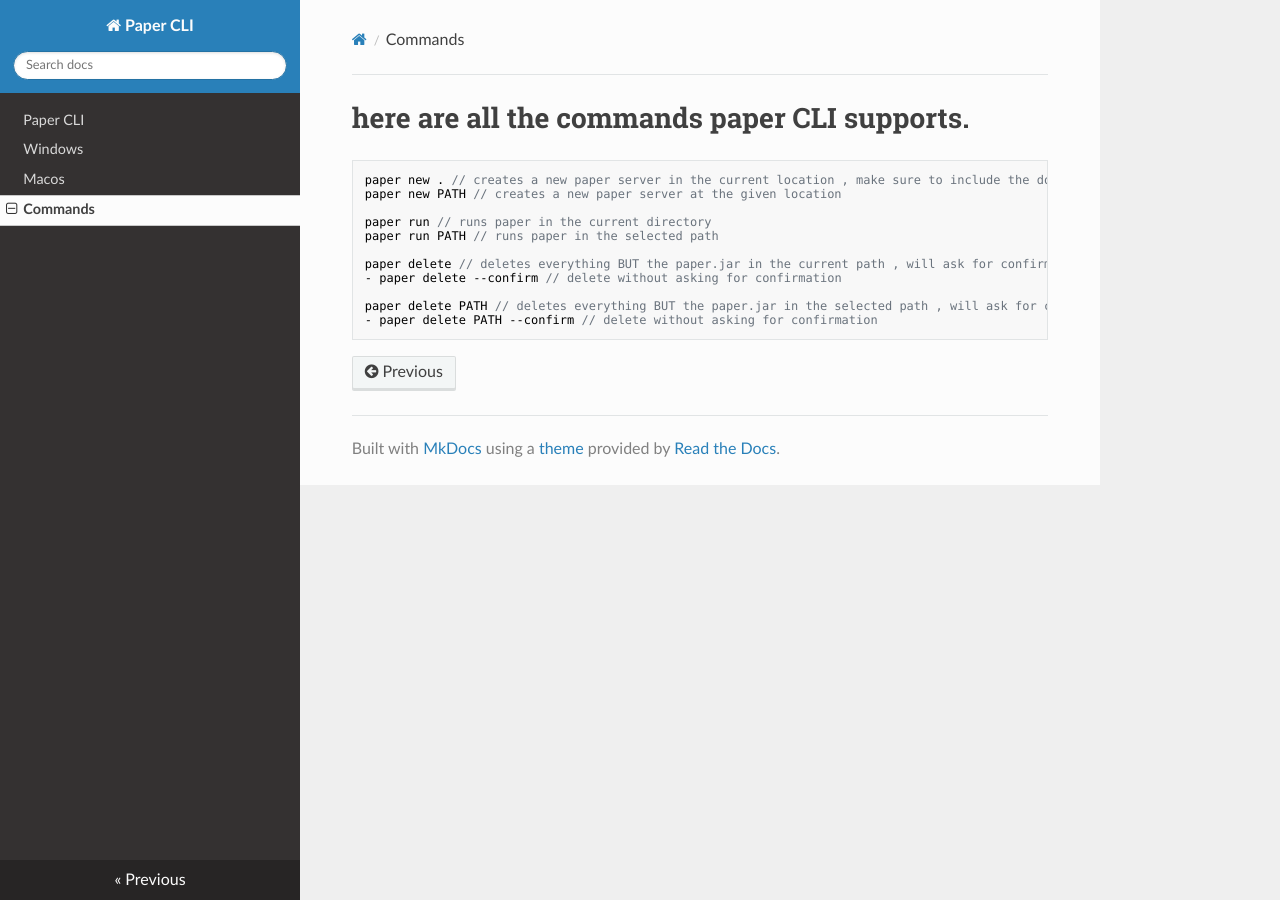
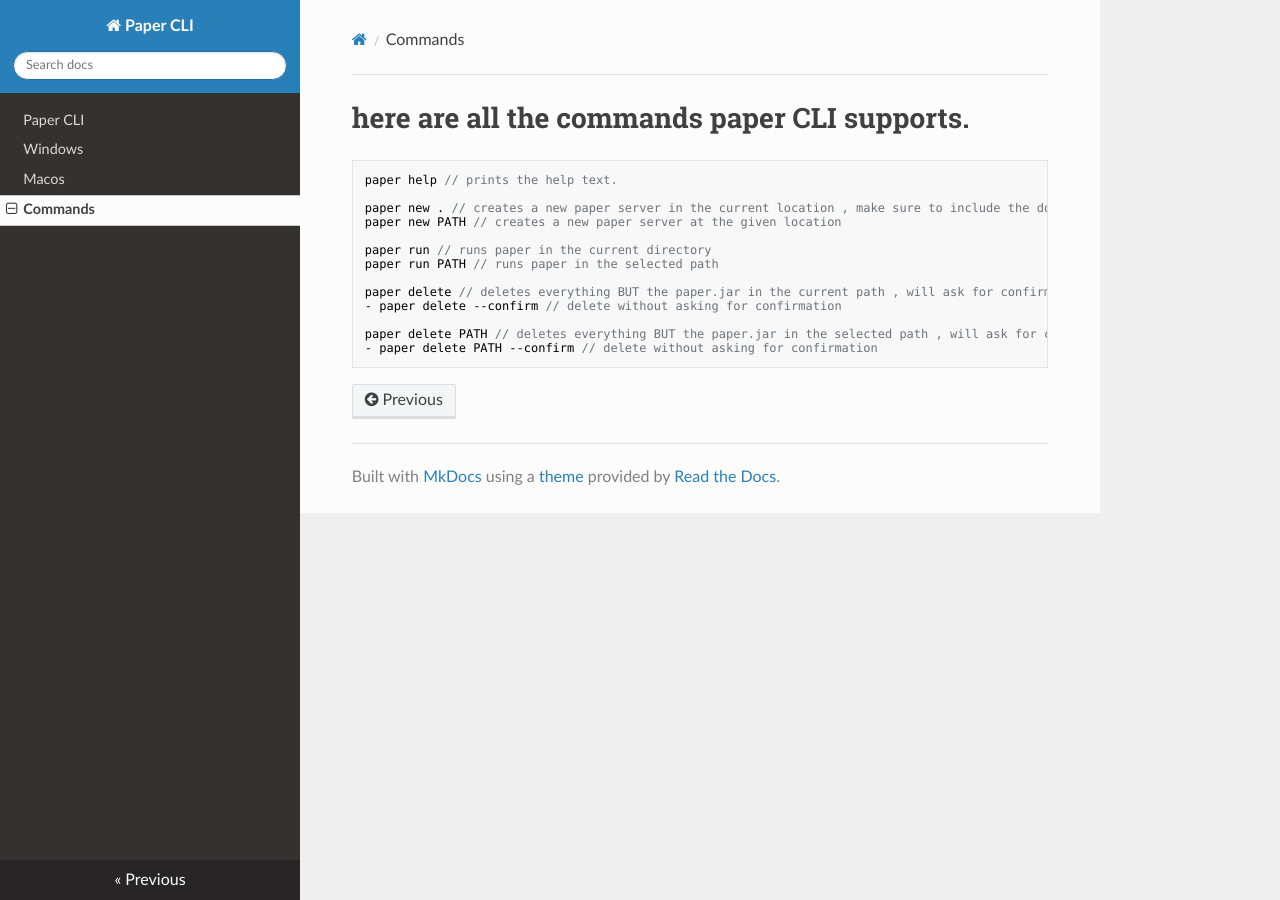
Before and after one commit to CHE3MZ/paper-cli, an MkDocs documentation site: the page built from docs/docs/commands.md, in a window 1280 px wide. Built offline with MkDocs 1.6.1, drawn with Linux system fonts in a browser that asks for light colours; nearby versions of some CDN libraries.

Commit message:
add stuff

````diff
--- a/docs/docs/commands.md
+++ b/docs/docs/commands.md
@@ -1,6 +1,8 @@
 # here are all the commands paper CLI supports.
 
 ```rs
+paper help // prints the help text.
+
 paper new . // creates a new paper server in the current location , make sure to include the dot
 paper new PATH // creates a new paper server at the given location
 
````
